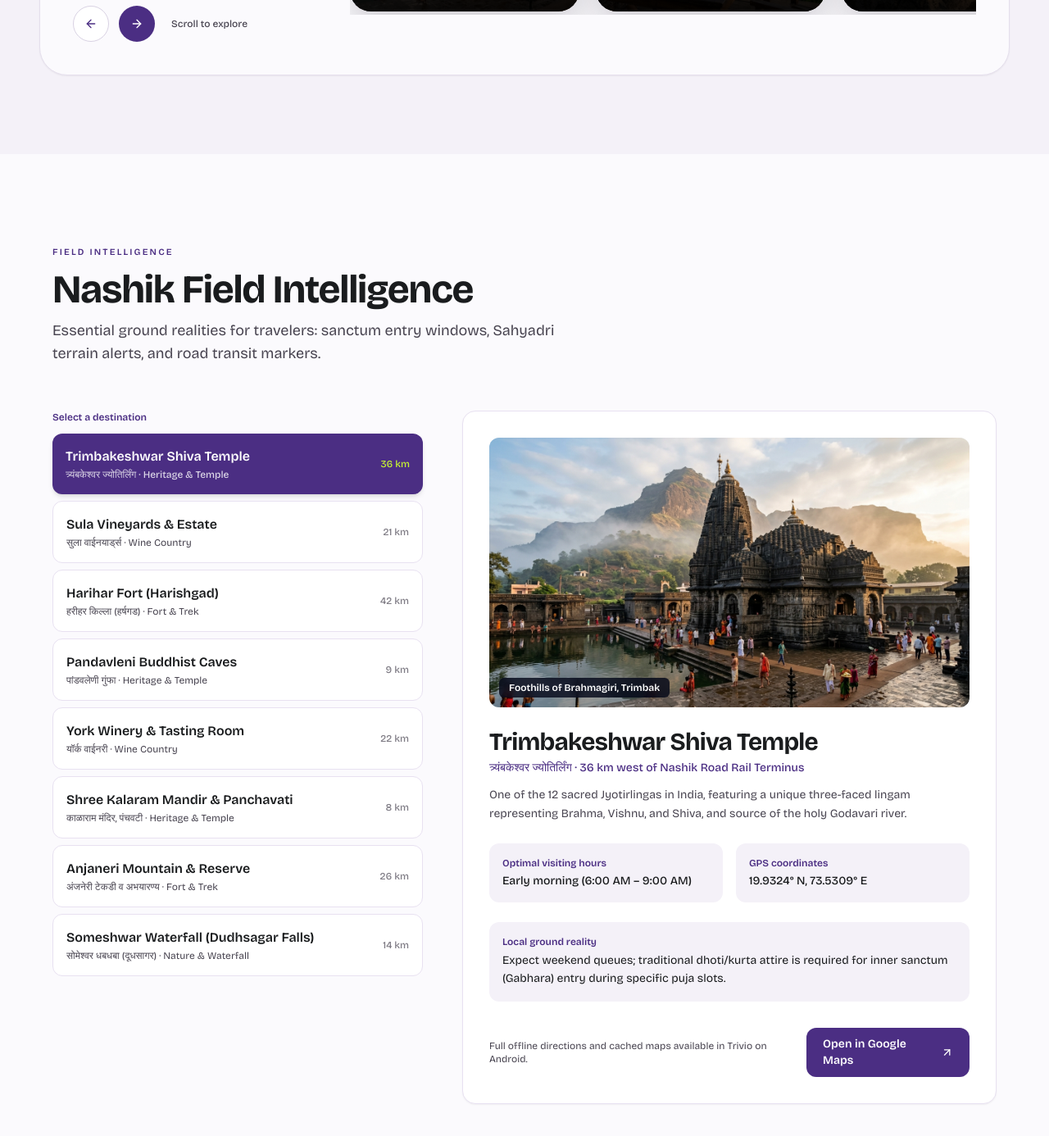
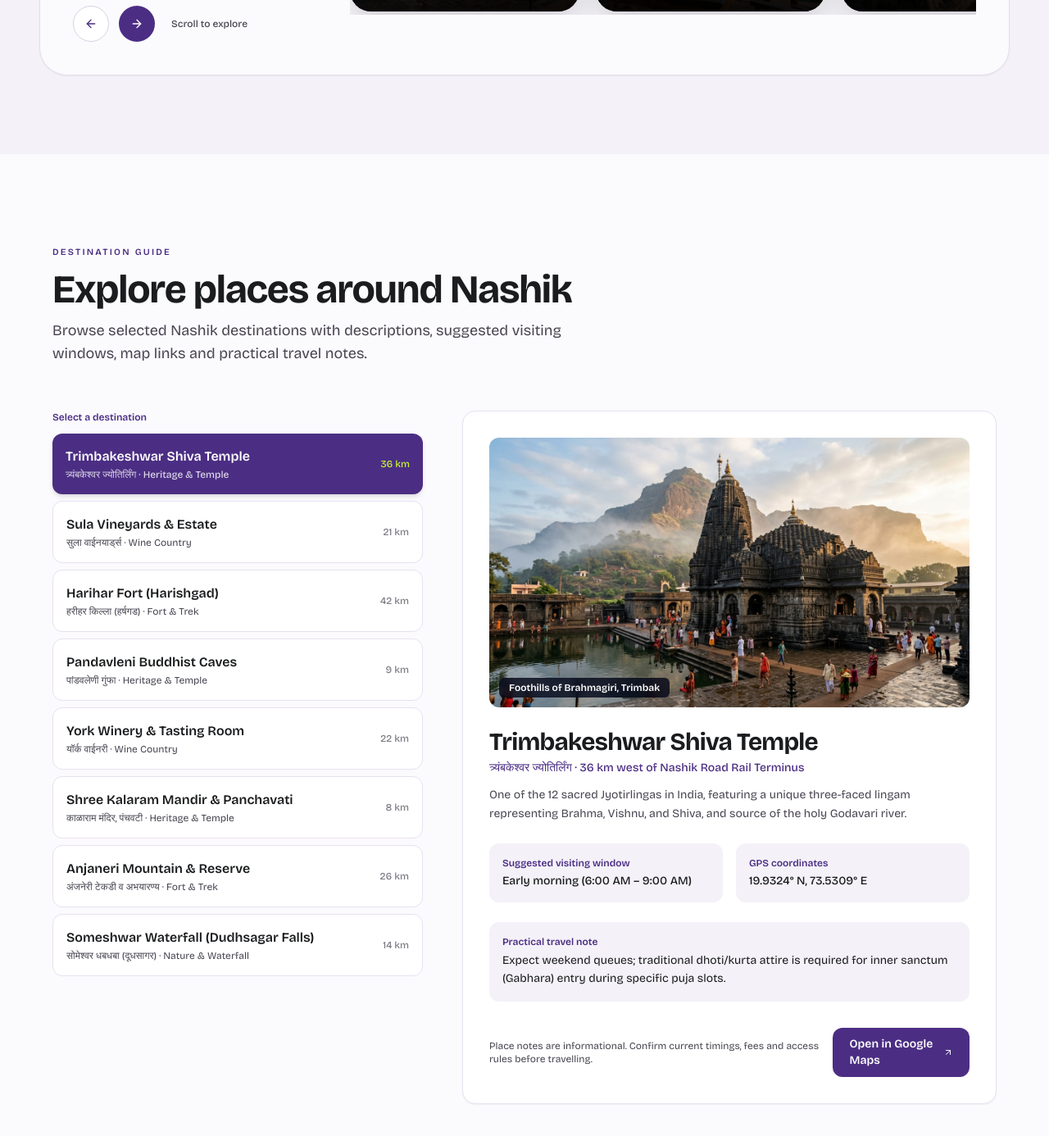
Before and after one commit to sooubh/nashik, a Next.js app: page / in a window 1280 px wide. Shown: the part 1306-2692 px from the top of the page at 82% size. Built offline with nearby package versions, Linux system fonts and the light colour scheme.

Commit message:
Improve truthful search content: src/components/landing/PlaceIntelligence.tsx

```diff
--- a/src/components/landing/PlaceIntelligence.tsx
+++ b/src/components/landing/PlaceIntelligence.tsx
@@ -17,13 +17,13 @@ export function PlaceIntelligence() {
         {/* Section Header */}
         <div className="max-w-2xl mb-10 sm:mb-14">
           <p className="mb-3 text-[11px] font-semibold uppercase tracking-[0.2em] text-deep-violet">
-            Field Intelligence
+            DESTINATION GUIDE
           </p>
           <h2 className="text-3xl sm:text-4xl lg:text-5xl font-bold tracking-tight text-on-surface">
-            Nashik Field Intelligence
+            Explore places around Nashik
           </h2>
           <p className="text-base sm:text-lg text-on-surface-variant mt-3 leading-relaxed">
-            Essential ground realities for travelers: sanctum entry windows, Sahyadri terrain alerts, and road transit markers.
+            Browse selected Nashik destinations with descriptions, suggested visiting windows, map links and practical travel notes.
           </p>
         </div>
 
@@ -119,7 +119,7 @@ export function PlaceIntelligence() {
               <div className="grid grid-cols-1 sm:grid-cols-2 gap-3 sm:gap-4 mb-6">
                 <div className="p-4 rounded-xl bg-brand-50">
                   <span className="block text-xs font-semibold text-deep-violet mb-1">
-                    Optimal visiting hours
+                    Suggested visiting window
                   </span>
                   <span className="text-sm font-medium text-on-surface block leading-snug">
                     {activePlace.bestTime}
@@ -139,7 +139,7 @@ export function PlaceIntelligence() {
               {/* Local Practical Advice */}
               <div className="p-4 rounded-xl bg-[#F4F1F8] mb-6">
                 <span className="block text-xs font-semibold text-deep-violet mb-1">
-                  Local ground reality
+                  Practical travel note
                 </span>
                 <p className="text-sm text-on-surface leading-relaxed">
                   {activePlace.practicalTip}
@@ -150,7 +150,7 @@ export function PlaceIntelligence() {
             {/* Action Bar */}
             <div className="flex flex-col sm:flex-row items-center justify-between gap-4 pt-2">
               <span className="text-xs text-on-surface-variant text-center sm:text-left">
-                Full offline directions and cached maps available in Trivio on Android.
+                Place notes are informational. Confirm current timings, fees and access rules before travelling.
               </span>
               <a
                 href={activePlace.googleMapsUrl}
```
